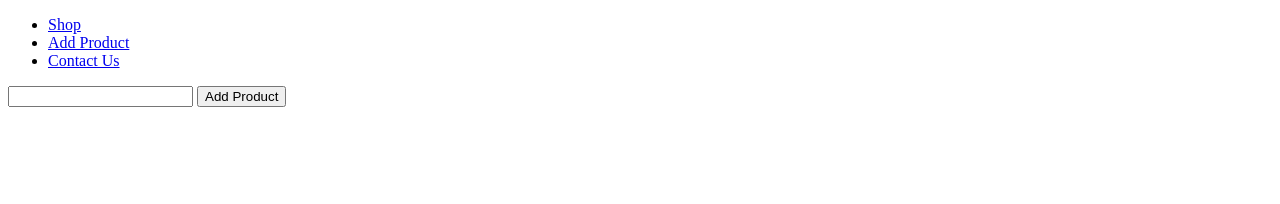
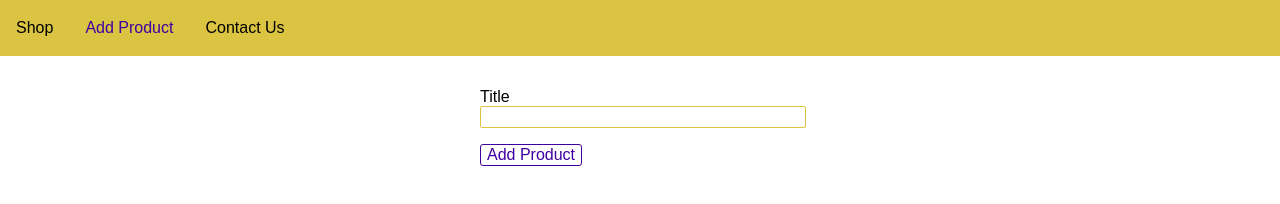
Before and after one commit to NagendraVarma1/Express-js-module, a website: page views/add-product.html in a window 1280 px wide. Drawn offline with Linux system fonts and the light colour scheme.

Commit message:
Styling added

```diff
--- a/views/add-product.html
+++ b/views/add-product.html
@@ -1,23 +1,113 @@
 <!DOCTYPE html>
 <html lang="en">
   <head>
-    <meta charset="UTF-8">
-    <meta name="viewport" content="width=device-width, initial-scale=1.0">
+    <meta charset="UTF-8" />
+    <meta name="viewport" content="width=device-width, initial-scale=1.0" />
     <title>Add Product</title>
+    <style>
+      body {
+        padding: 0;
+        margin: 0;
+        font-family: sans-serif;
+      }
+
+      main {
+        padding: 1rem;
+      }
+
+      .main-header__nav {
+        height: 100%;
+        display: flex;
+        align-items: center;
+        padding: 0 1.5 rem;
+      }
+
+      .main-header {
+        width: 100%;
+        height: 3.5rem;
+        background-color: rgb(219, 196, 65);
+      }
+
+      .main-header__item-list {
+        list-style: none;
+        margin: 0;
+        padding: 0;
+        display: flex;
+      }
+
+      .main-header__item {
+        margin: 0 1rem;
+        padding: 0;
+      }
+
+      .main-header__item a {
+        text-decoration: none;
+        color: black;
+      }
+
+      .main-header__item a:hover,
+      .main-header__item a:active,
+      .main-header__item a.active {
+        color: #3e00a1;
+      }
+
+      .product-form {
+        width: 20rem;
+        max-width: 90%;
+        margin: auto;
+      }
+
+      .form-control{
+        margin: 1rem 0;
+      }
+
+      .form-control label,
+      .form-control input {
+        display: block;
+        width: 100%;
+
+      }
+      .form-control input {
+        border: 1px solid #dbc441;
+        font: inherit;
+        border-radius: 2px;
+      }
+
+      button {
+        font: inherit;
+        border: 1px solid #3e00a1;
+        color: #3e00a1;
+        background: white;
+        border-radius: 3px;
+        cursor: pointer;
+      }
+
+      button:hover,
+      button:active {
+        background-color: #3e00a1;
+        color: white;
+      }
+    </style>
   </head>
   <body>
-    <header>
-        <nav>
-            <ul>
-                <li><a href="/">Shop</a></li>
-                <li><a href="/admin/add-product">Add Product</a></li>
-                <li><a href="/contactus">Contact Us</a></li>
+    <header class="main-header">
+      <nav class="main-header__nav">
+        <ul class="main-header__item-list">
+          <li class="main-header__item"><a href="/">Shop</a></li>
+          <li class="main-header__item">
+            <a class="active" href="/admin/add-product">Add Product</a>
+          </li>
+          <li class="main-header__item"><a href="/contactus">Contact Us</a></li>
         </ul>
       </nav>
     </header>
     <main>
-        <form action="/admin/add-product" method="POST">
-            <input type="text" name="title"/>
+      <form class="product-form" action="/admin/add-product" method="POST">
+        <div class="form-control">
+          <label for="title">Title</label>
+          <input type="text" name="title" id="title" />
+        </div>
+
         <button type="submit">Add Product</button>
       </form>
     </main>
```
Also changed, not shown: views/404.html (+58 -0 lines), views/contactus.html (+56 -7 lines), views/shop.html (+56 -7 lines). Lines whose indentation alone changed are shown as unchanged.
